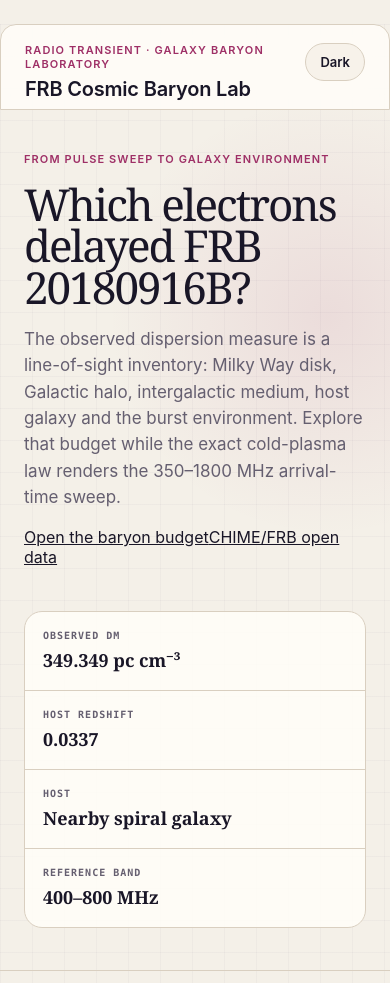
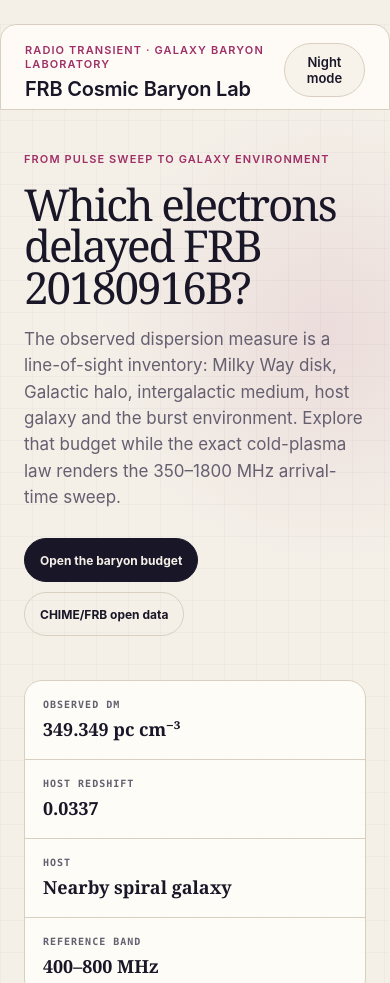
Before and after one commit to Biswajit1999/frb-dispersion-measure-lab, a website: page index.html in a window 390 px wide. Shown: the top 983 px of the page. Drawn offline with Linux system fonts and the light colour scheme.

Commit message:
FRB mobile presentation fix

```diff
--- a/styles.css
+++ b/styles.css
@@ -61,7 +61,7 @@ pre { margin: 12px 0 0; white-space: pre-wrap; color: var(--muted); line-height:
 :root { color-scheme: light; --bg:#f4f0e8; --panel:#fffdf8; --panel-2:#f7f2ea; --line:#d9cfc0; --text:#191627; --muted:#655f70; --accent:#9e2f66; --accent-soft:rgba(158,47,102,.1); --marker:#c88625; }
 [data-theme="dark"] { color-scheme:dark; --bg:#100e18; --panel:#181421; --panel-2:#201a2b; --line:#3c3047; --text:#f5edf4; --muted:#b6a9ba; --accent:#f28ab8; --accent-soft:rgba(242,138,184,.12); --marker:#f1bd68; }
 html { scroll-behavior:smooth; }
-body { overflow:auto; background-image:linear-gradient(rgba(100,70,110,.04) 1px,transparent 1px),linear-gradient(90deg,rgba(100,70,110,.04) 1px,transparent 1px); background-size:32px 32px; }
+body { overflow-x:hidden; background-image:linear-gradient(rgba(100,70,110,.04) 1px,transparent 1px),linear-gradient(90deg,rgba(100,70,110,.04) 1px,transparent 1px); background-size:32px 32px; }
 a { color:inherit; }
 .skip-link { position:fixed; left:12px; top:-60px; z-index:100; padding:10px 14px; background:var(--text); color:var(--bg); }
 .skip-link:focus { top:12px; }
@@ -69,6 +69,10 @@ a { color:inherit; }
 .intro-kicker { color:var(--accent); font:700 11px var(--mono); letter-spacing:.18em; text-transform:uppercase; }
 .research-intro h2 { max-width:920px; margin:18px 0; font:500 clamp(42px,7vw,92px)/.94 Georgia,serif; letter-spacing:-.045em; }
 .research-intro .lede { max-width:760px; color:var(--muted); font-size:clamp(17px,2vw,22px); line-height:1.55; }
+.research-intro>* { min-width:0; }
+.intro-links { display:flex; flex-wrap:wrap; gap:10px; margin-top:28px; }
+.intro-links a { display:inline-flex; align-items:center; min-height:44px; border:1px solid var(--line); border-radius:999px; padding:10px 15px; text-decoration:none; font:650 12px var(--sans); }
+.intro-links a:first-child { background:var(--text); color:var(--bg); border-color:var(--text); }
 .intro-actions { display:flex; flex-wrap:wrap; gap:10px; margin-top:28px; }
 .intro-actions a { border:1px solid var(--line); border-radius:999px; padding:10px 15px; text-decoration:none; font:650 12px var(--sans); }
 .intro-actions a:first-child { background:var(--text); color:var(--bg); border-color:var(--text); }
--- a/theme.js
+++ b/theme.js
@@ -1 +1 @@
-(function(){const root=document.documentElement,button=document.getElementById('themeToggle'),stored=localStorage.getItem('frb-theme'),preferred=matchMedia('(prefers-color-scheme: light)').matches?'light':'dark';function apply(theme){root.dataset.theme=theme;button.textContent=theme==='dark'?'Light':'Dark';button.setAttribute('aria-pressed',String(theme==='light'));localStorage.setItem('frb-theme',theme);window.dispatchEvent(new Event('lab:theme'))}apply(stored||preferred);button.addEventListener('click',()=>apply(root.dataset.theme==='dark'?'light':'dark'))})();
+(function(){const root=document.documentElement,button=document.getElementById('themeToggle'),stored=localStorage.getItem('frb-theme'),preferred=matchMedia('(prefers-color-scheme: light)').matches?'light':'dark';function apply(theme){root.dataset.theme=theme;button.textContent=theme==='dark'?'Day mode':'Night mode';button.setAttribute('aria-pressed',String(theme==='light'));localStorage.setItem('frb-theme',theme);window.dispatchEvent(new Event('lab:theme'))}apply(stored||preferred);button.addEventListener('click',()=>apply(root.dataset.theme==='dark'?'light':'dark'))})();
```
